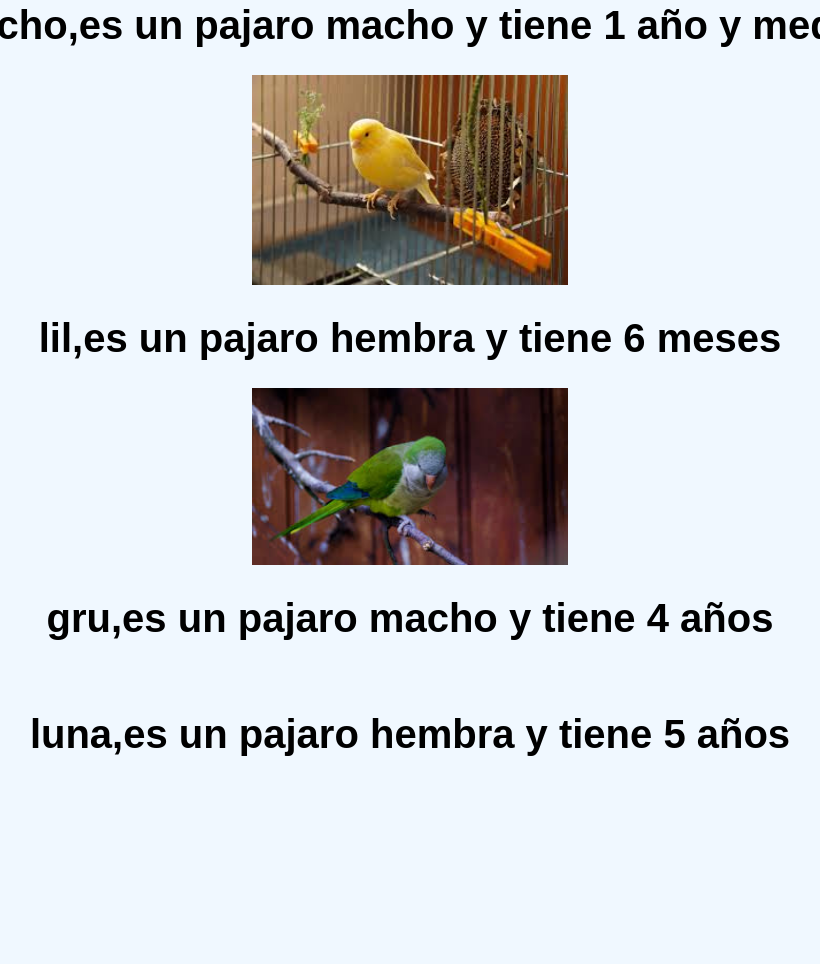
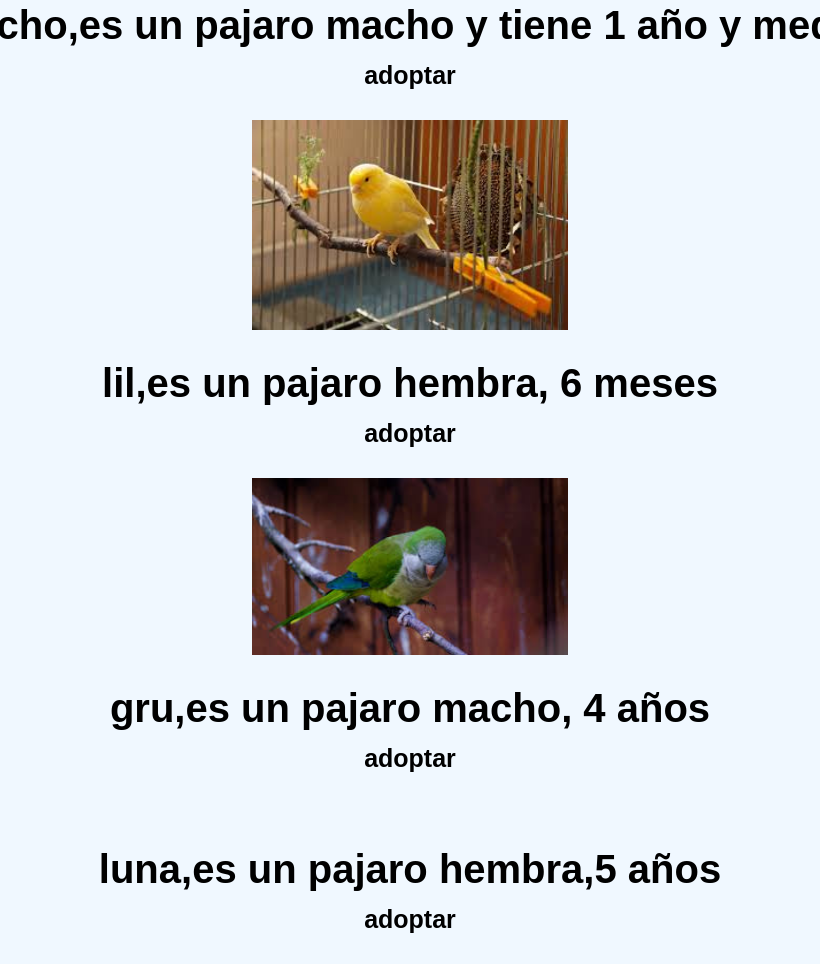
Before and after one commit to AleiaLaurini/AleiaLaurini.github.io, a plain HTML site: page tiposaves.html in a window 1280 px wide. Shown: the part 246-1210 px from the top of the page, without its empty margins (230-1050 px from the left). Before the commit the page ends 1030 px from the top, so only its background shows below. Drawn offline with Linux system fonts and the light colour scheme.

Commit message:
cambios3

```diff
--- /dev/null
+++ b/contactanos.html
@@ -0,0 +1,30 @@
+<!DOCTYPE html>
+<html lang="en">
+<head>
+    <meta charset="UTF-8">
+    <meta name="viewport" content="width=device-width, initial-scale=1.0">
+    <title>ejemplo</title>
+    <link rel="stylesheet" href="style.css">
+    <div>
+    <h1>
+        nombre y apellido:
+
+        |
+    </h1>
+    <h1>
+        numero de telefono:
+
+        |
+    </h1>
+    <h1>
+        email:
+
+        |
+    </h1>
+    <h1>
+        consulta:
+
+        |
+    </h1>
+
+    </div>
--- a/style.css
+++ b/style.css
@@ -36,5 +36,5 @@ nav{
 	gap: 450px;
 }
 .parrafo{
-	margin: 10%;
+	margin: 40px;
 }
--- a/tiposaves.html
+++ b/tiposaves.html
@@ -4,30 +4,45 @@
     <meta charset="UTF-8">
     <meta name="viewport" content="width=device-width, initial-scale=1.0">
     <title>ejemplo</title>
-    <link rel="stylesheet" href="style.css"> <div class="grupo-fotos">
+    <link rel="stylesheet" href="style.css">
+    <div class="grupo-fotos">
+
        <div class="foto">
             <div>
                 <img src="img/pajaro1.jpg" alt="">
             </div>
             <h1>
                 pacho,es un pajaro macho y tiene 1 año y medio
+                <div>
+                    <a href="#" class="myButton">adoptar</a>
+                </div>
             </h1>
+
             <div>
             <img src="img/pajaro2.jpg" alt="">
             <h1>
-                lil,es un pajaro hembra y tiene 6 meses
+                lil,es un pajaro hembra, 6 meses
+                <div>
+                    <a href="#" class="myButton">adoptar</a>
+                </div>
             </div>
             <div>
                 <img src="img/pajaro3.jpg" alt="">
             </div>
             <h1>
-                gru,es un pajaro macho y tiene 4 años
+                gru,es un pajaro macho, 4 años
+                <div>
+                    <a href="#" class="myButton">adoptar</a>
+                </div>
             </h1>
             <div>
                 <img src="img/pajaro4.jpg" alt="">
             </div>
             <h1>
-                luna,es un pajaro hembra y tiene 5 años
+                luna,es un pajaro hembra,5 años
+                <div>
+                    <a href="#" class="myButton">adoptar</a>
+                </div>
             </h1>
             <div>
        </div>
```
Also changed, not shown: index.html (+1 -1 lines), pag2.html (+3 -1 lines), tiposconejos.html (+23 -1 lines), tiposgatos.html (+20 -0 lines), tiposperros.html (+16 -7 lines).
